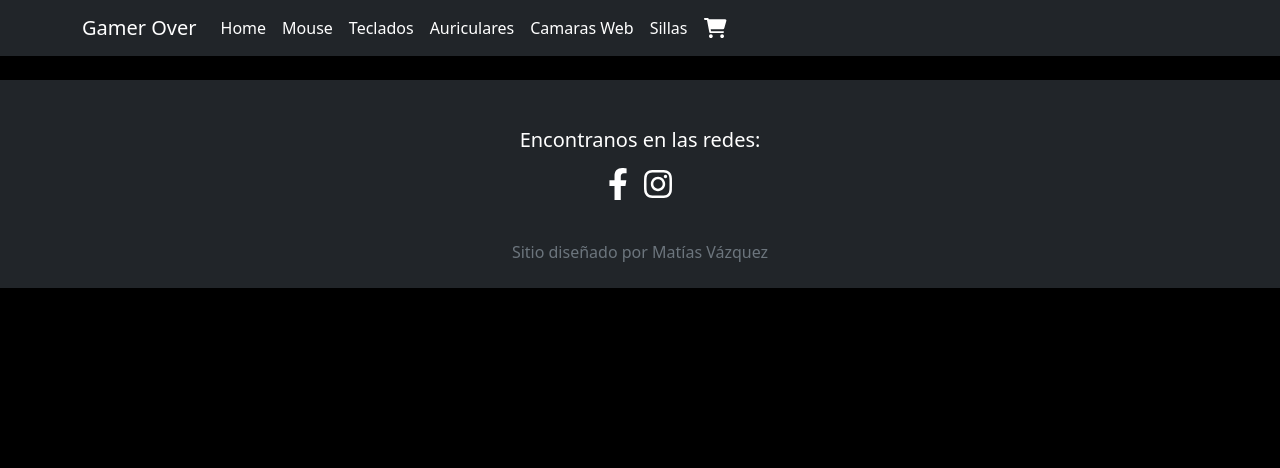
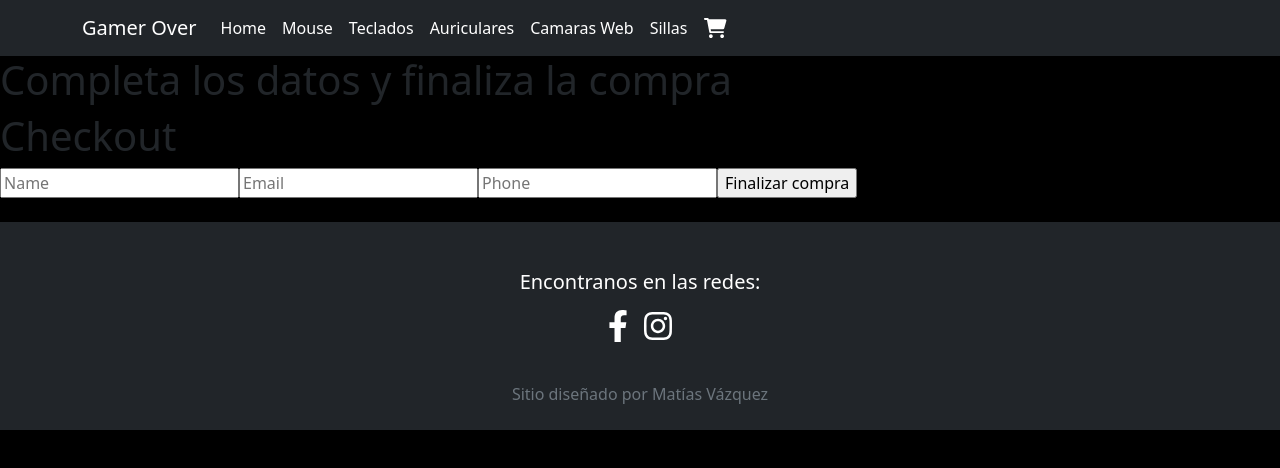
Before and after one commit to mativazque/react-proyect, a React (Create React App) app: page /checkout in a window 1280 px wide. Shown: the top 468 px of the page. Built offline with nearby package versions, Linux system fonts and the light colour scheme.

Commit message:
Desafio Firebase II

```diff
--- a/src/App.js
+++ b/src/App.js
@@ -8,6 +8,7 @@ import Home from "./views/Home/Home"
 import Category from "./views/Category/Category"
 import Product from "./views/Product/Product"
 import Cart from "./views/Cart/Cart"
+import CheckOut from "./views/CheckOut/CheckOut"
 
 function App() {
   return (
@@ -21,6 +22,7 @@ function App() {
           <Route exact path="/product" element={<Product/>} />
           <Route exact path="/product/:productId" element={<Product/>} />
           <Route exact path="/cart" element={<Cart/>} />
+          <Route exact path="/checkout" element={<CheckOut/>} />
         </Routes>
         <Footer />
       </CartProvider>
--- a/src/context/CartContext.js
+++ b/src/context/CartContext.js
@@ -21,10 +21,7 @@ const CartProvider = ({ children }) => {
     }
 
     const removeFromCart = (id) => {
-        const indexItemDelete = cart.findIndex(itemCart => itemCart.id === id)
-        const newCart = cart.splice(indexItemDelete, 1)
-        setCart(newCart);
-        console.log("newCart", newCart);
+        setCart(cart.filter((item) => item.id !== id))
     }
 
 
@@ -36,7 +33,8 @@ const CartProvider = ({ children }) => {
         setCart([])
     }
 
-    console.log("Cart", cart);
+    const totalCart = () => cart.reduce((acumulator, buy) => acumulator + buy.price * buy.quantity, 0)
+
 
     return (
         <Provider value={{
@@ -44,6 +42,7 @@ const CartProvider = ({ children }) => {
             removeFromCart,
             isInCart,
             deleteAll,
+            totalCart,
             cart,
         }}>{children}</Provider>
     )
--- a/src/views/Cart/Cart.js
+++ b/src/views/Cart/Cart.js
@@ -1,11 +1,11 @@
 import React from 'react'
 import { CartContext } from "../../context/CartContext"
 import CartList from "../../components/CartList/CartList"
-import { Link, NavLink } from "react-router-dom"
+import { Link } from "react-router-dom"
 
 
 export default function Cart() {
-    const { cart } = React.useContext(CartContext);
+    const { cart, totalCart, deleteAll } = React.useContext(CartContext);
 
 
     return (
@@ -15,8 +15,12 @@ export default function Cart() {
                 <div>
                     {cart.map((buy) => (<CartList buy={buy} key={buy.id} />))}
                     <h3>
-                       Precio Total:   USD {cart.reduce((acumulator, buy) => acumulator + buy.price * buy.quantity, 0)}
+                        Precio Total:   USD {totalCart()}
                     </h3>
+                    <button onClick={() => (deleteAll())}>Eliminar todos los items</button>
+                    <Link to="/checkout">
+                        <button>Finalizar compra</button>
+                    </Link>
                 </div>
                 :
                 <div>
@@ -24,6 +28,7 @@ export default function Cart() {
                     <Link to="/">Volver al inicio</Link>
                 </div>
             }
+
         </>
     )
 }
--- /dev/null
+++ b/src/views/CheckOut/CheckOut.js
@@ -0,0 +1,65 @@
+import { addDoc, collection, getFirestore } from "firebase/firestore";
+import { CartContext } from "../../context/CartContext"
+import React from 'react'
+
+export default function CheckOut() {
+    const { cart, totalCart } = React.useContext(CartContext);
+    const [data, setData] = React.useState()
+    const [orderId, setOrderId] = React.useState()
+
+    const handleChange = (event) => {
+        const { name, value } = event.target;
+        setData({ ...data, [name]: value });
+    }
+
+    const handleSubmit = async (event) => {
+        event.preventDefault();
+        const order = {
+            buyer: data,
+            items: cart,
+            total: totalCart(),
+        };
+        console.log(order);
+        const db = getFirestore()
+        const ordersCollection = collection(db, "orders")
+        await addDoc(ordersCollection, order).then(({ id }) => {
+            setOrderId(id)
+            alert(`Gracias por tu compra. El id de su compra es ${orderId}`)
+        })
+
+    }
+
+
+
+
+    return (
+        <>
+            <h1>Completa los datos y finaliza la compra</h1>
+            <form onSubmit={handleSubmit}>
+                <h1>Checkout</h1>
+                <input
+                    type="text"
+                    name="name"
+                    placeholder="Name"
+                    onChange={handleChange}
+                />
+                <input
+                    type="email"
+                    name="email"
+                    placeholder="Email"
+                    onChange={handleChange}
+                />
+                <input
+                    type="phone"
+                    name="phone"
+                    placeholder="Phone"
+                    onChange={handleChange}
+                />
+                <input
+                    type="submit"
+                    value="Finalizar compra"
+                />
+            </form>
+        </>
+    )
+}
```
